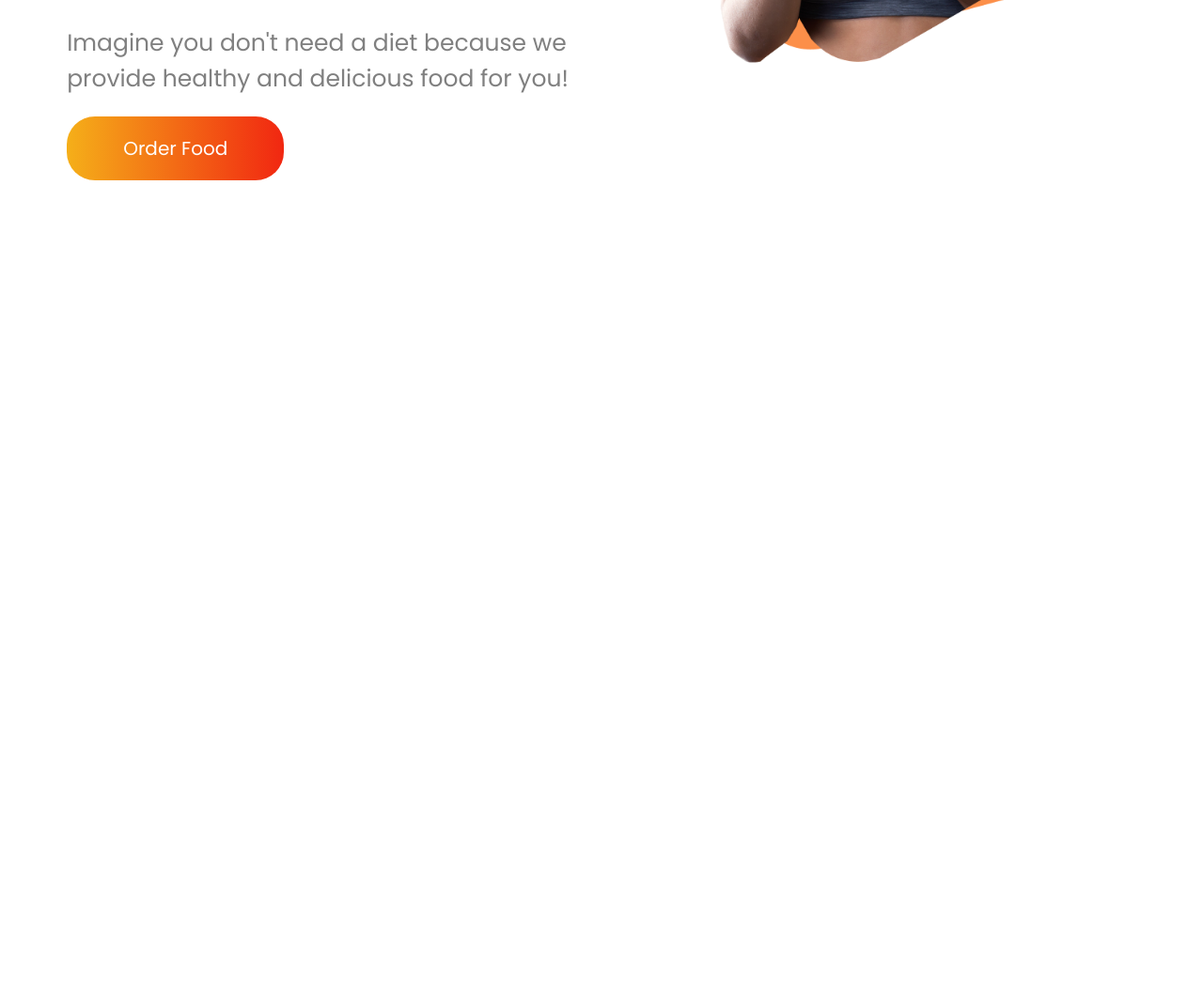
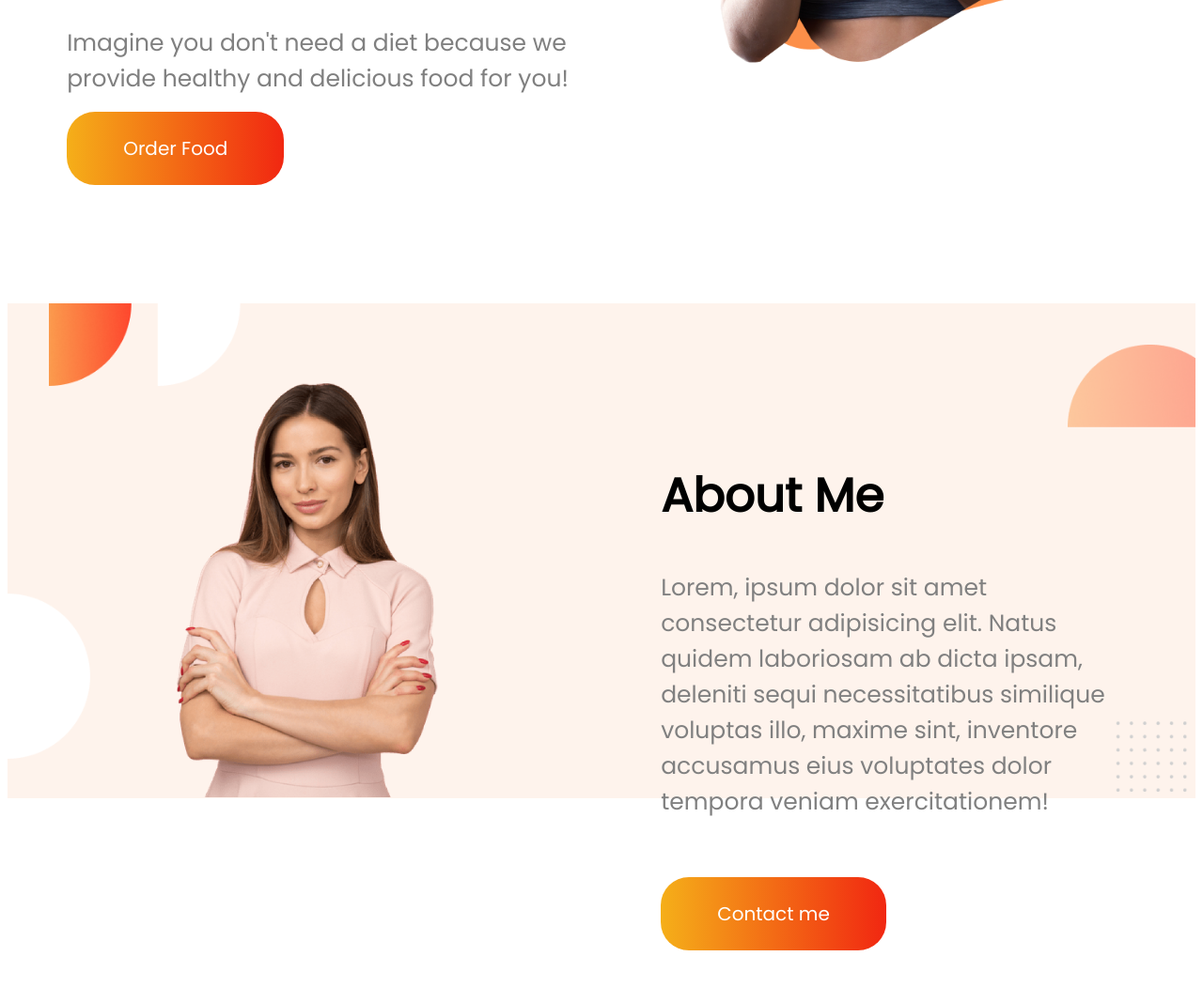
Before and after one commit to Saikatsaha95/Food-Network, a plain HTML site: page index.html in a window 1280 px wide. Shown: the part 555-1606 px from the top of the page at 94% size. Before the commit the page ends 800 px from the top, so only its background shows below. Drawn offline with Linux system fonts and the light colour scheme.

Commit message:
about me added

```diff
--- a/index.html
+++ b/index.html
@@ -31,5 +31,22 @@
         <img src="images/female/model-1.png" alt="" />
       </div>
     </section>
+
+    <section class="about-me-area flexible-container">
+      <div class="half-width">
+        <img class="img-adjust" src="images/female/Person Image.png" alt="" />
+      </div>
+      <div class="half-width contact-me-area">
+        <h2>About Me</h2>
+        <p>
+          Lorem, ipsum dolor sit amet consectetur adipisicing elit. Natus quidem
+          laboriosam ab dicta ipsam, deleniti sequi necessitatibus similique
+          voluptas illo, maxime sint, inventore accusamus eius voluptates dolor
+          tempora veniam exercitationem!
+        </p>
+
+        <a class="link-button" href="">Contact me</a>
+      </div>
+    </section>
   </body>
 </html>
--- a/style.css
+++ b/style.css
@@ -26,6 +26,10 @@ h1 {
   line-height: 40px;
 }
 
+h2 {
+  font-size: 50px;
+}
+
 p {
   font-size: 25px;
   margin-bottom: 7%;
@@ -34,17 +38,39 @@ p {
 
 .top-banner {
   margin-top: 5%;
+  margin-bottom: 150px;
+}
+
+.about-me-area {
+  background-image: url(images/shapes/7.png);
+  background-repeat: no-repeat;
+  background-size: contain;
 }
 
 .order-food-area {
   margin-top: 10%;
 }
 
+.contact-me-area {
+  margin-top: 10%;
+}
+
+.contact-me-area p {
+  margin-bottom: 15%;
+  padding-right: 15%;
+}
+
 .link-button {
   text-decoration: none;
   background-image: linear-gradient(to right, #f5af19, #f12711);
   color: white;
-  padding: 20px 60px;
+  padding: 25px 60px;
   border-radius: 30px;
   font-size: 20px;
 }
+
+.img-adjust {
+  height: 48.76%;
+  object-fit: contain;
+  margin-top: 15%;
+}
```
